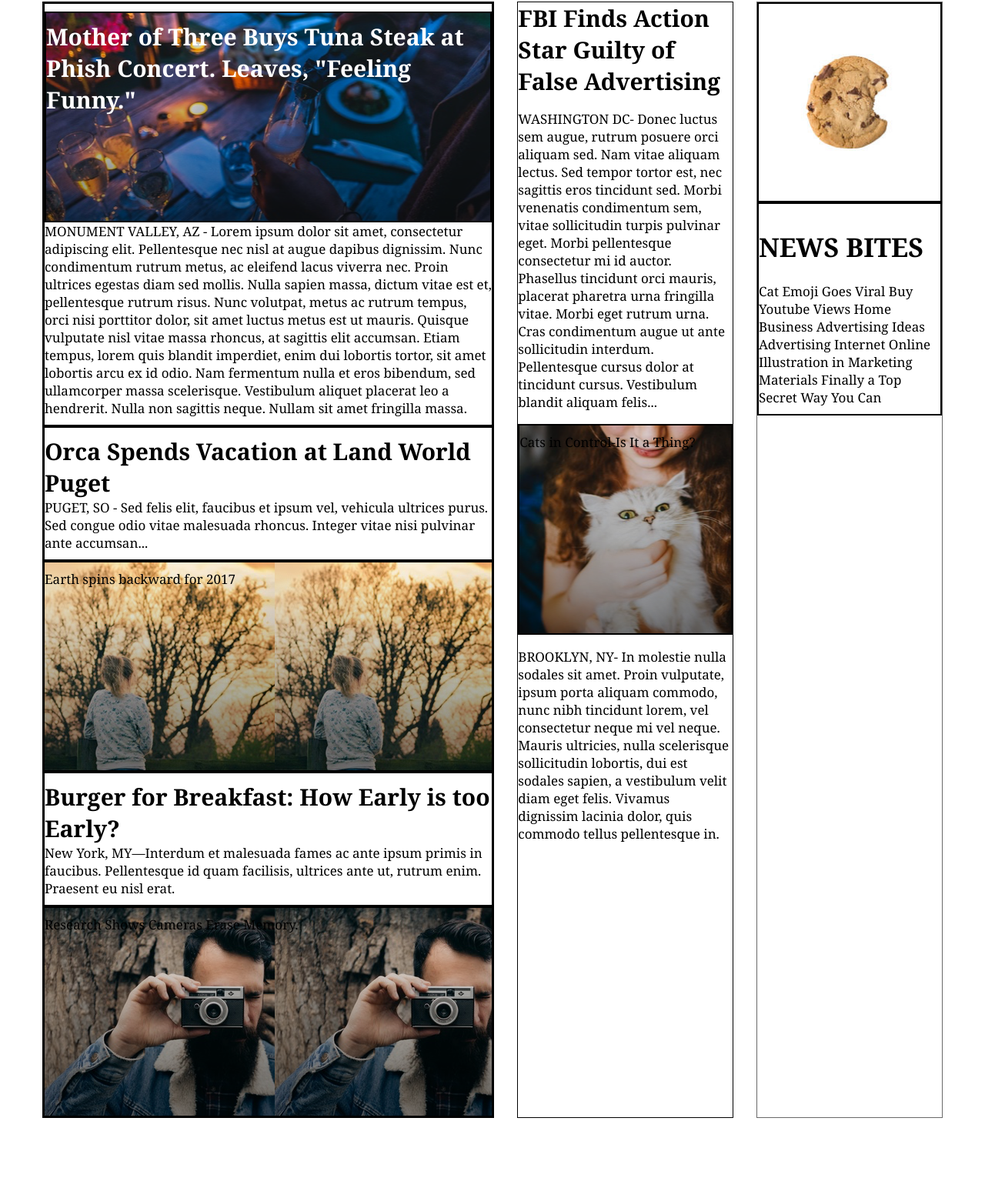
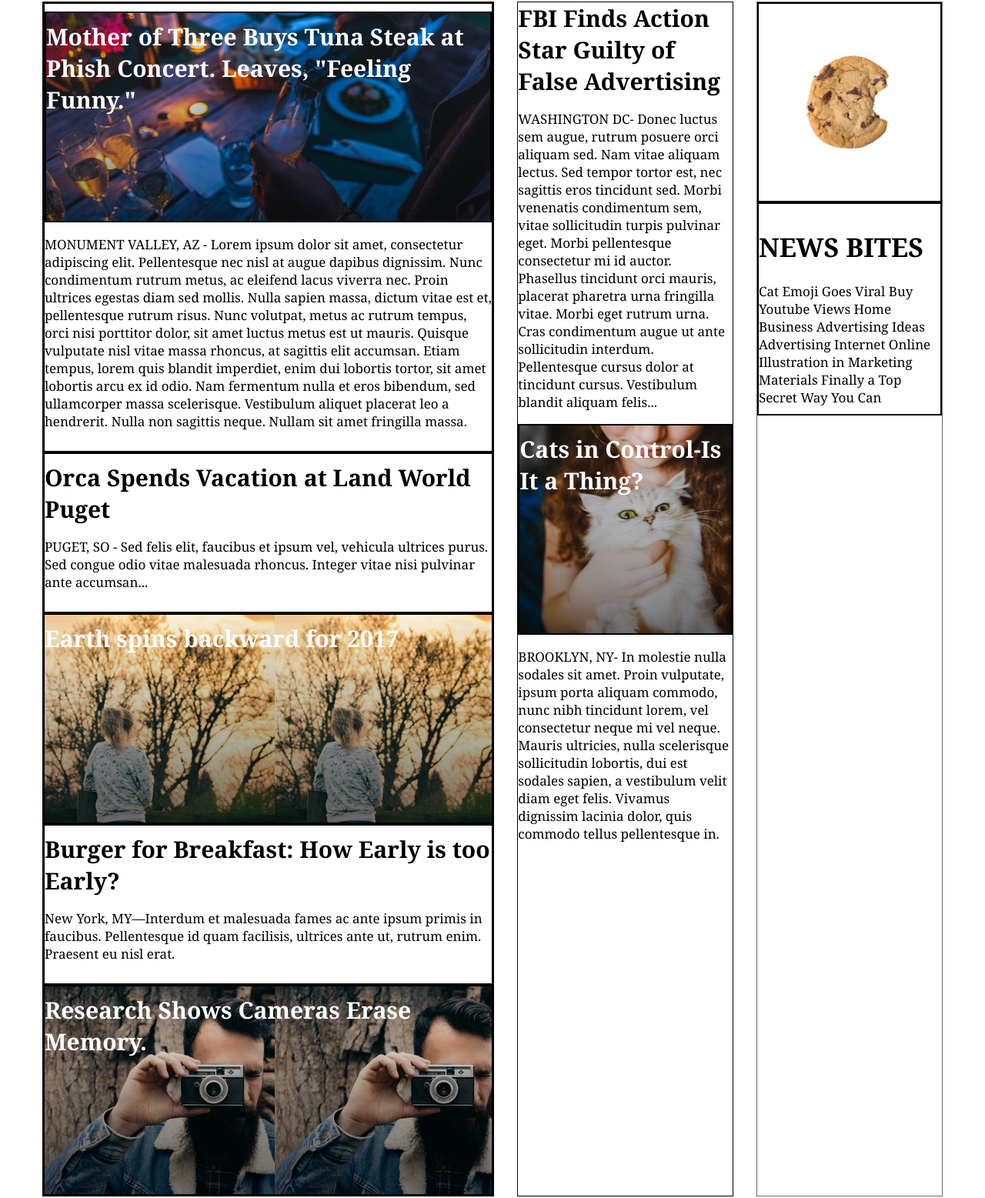
Before and after one commit to BeauPesa/NY-times, a plain HTML site: page index.html in a window 1280 px wide. Shown: the part 117-1674 px from the top of the page at 77% size. Before the commit the page ends 1647 px from the top, so only its background shows below. Drawn offline with Linux system fonts and the light colour scheme; files whose address does not match are found by name.

Commit message:
fifth commit

```diff
--- a/index.html
+++ b/index.html
@@ -36,27 +36,28 @@
             <span>Mother of Three Buys Tuna Steak at Phish Concert. Leaves, "Feeling Funny."</span>
           </div>
           <div>
+          <p>
            MONUMENT VALLEY, AZ - Lorem ipsum dolor sit amet, consectetur adipiscing elit. Pellentesque nec nisl at augue dapibus dignissim. Nunc condimentum rutrum metus, ac eleifend lacus viverra nec. Proin ultrices egestas diam sed mollis. Nulla sapien massa, dictum vitae est et, pellentesque rutrum risus. Nunc volutpat, metus ac rutrum tempus, orci nisi porttitor dolor, sit amet luctus metus est ut mauris. Quisque vulputate nisl vitae massa rhoncus, at sagittis elit accumsan. Etiam tempus, lorem
-           quis blandit imperdiet, enim dui lobortis tortor, sit amet lobortis arcu ex id odio. Nam fermentum nulla et eros bibendum, sed ullamcorper massa scelerisque. Vestibulum aliquet placerat leo a hendrerit. Nulla non sagittis neque. Nullam sit amet fringilla massa.
+           quis blandit imperdiet, enim dui lobortis tortor, sit amet lobortis arcu ex id odio. Nam fermentum nulla et eros bibendum, sed ullamcorper massa scelerisque. Vestibulum aliquet placerat leo a hendrerit. Nulla non sagittis neque. Nullam sit amet fringilla massa.</p>
           </div>
         </div>
         <div>
           <div class="content">
             <h2>Orca Spends Vacation at Land World Puget</h2>
-            PUGET, SO - Sed felis elit, faucibus et ipsum vel, vehicula ultrices purus. Sed congue odio vitae malesuada rhoncus. Integer vitae nisi pulvinar ante accumsan...
+            <p>PUGET, SO - Sed felis elit, faucibus et ipsum vel, vehicula ultrices purus. Sed congue odio vitae malesuada rhoncus. Integer vitae nisi pulvinar ante accumsan...</p>
           </div>
           <div class="content earth">
-          Earth spins backward for 2017
+          <span>Earth spins backward for 2017</span>
           </div>
         </div>
 
         <div>
           <div class="content">
             <h2>Burger for Breakfast: How Early is too Early?</h2>
-            New York, MY—Interdum et malesuada fames ac ante ipsum primis in faucibus. Pellentesque id quam facilisis, ultrices ante ut, rutrum enim. Praesent eu nisl erat.
+            <p>New York, MY—Interdum et malesuada fames ac ante ipsum primis in faucibus. Pellentesque id quam facilisis, ultrices ante ut, rutrum enim. Praesent eu nisl erat.</p>
           </div>
           <div class="content camera">
-          Research Shows Cameras Erase Memory.
+          <span>Research Shows Cameras Erase Memory.</span>
           </div>
         </div>
 
@@ -68,7 +69,7 @@
         <h2>FBI Finds Action Star Guilty of False Advertising</h2>
         <p>WASHINGTON DC- Donec luctus sem augue, rutrum posuere orci aliquam sed. Nam vitae aliquam lectus. Sed tempor tortor est, nec sagittis eros tincidunt sed. Morbi venenatis condimentum sem, vitae sollicitudin turpis pulvinar eget. Morbi pellentesque consectetur mi id auctor. Phasellus tincidunt orci mauris, placerat pharetra urna fringilla vitae. Morbi eget rutrum urna. Cras condimentum augue ut ante sollicitudin interdum. Pellentesque cursus dolor at tincidunt cursus. Vestibulum   blandit aliquam felis...
         </p>
-        <div class="content cat">Cats in Control-Is It a Thing?</div>
+        <div class="content cat"><span>Cats in Control-Is It a Thing?</span></div>
         <p>BROOKLYN, NY- In molestie nulla sodales sit amet. Proin vulputate, ipsum porta aliquam commodo, nunc nibh tincidunt lorem, vel consectetur neque mi vel neque. Mauris ultricies, nulla scelerisque sollicitudin lobortis, dui est sodales sapien, a vestibulum velit diam eget felis. Vivamus dignissim lacinia dolor, quis commodo tellus pellentesque in.
         </p>
      </div>
```
